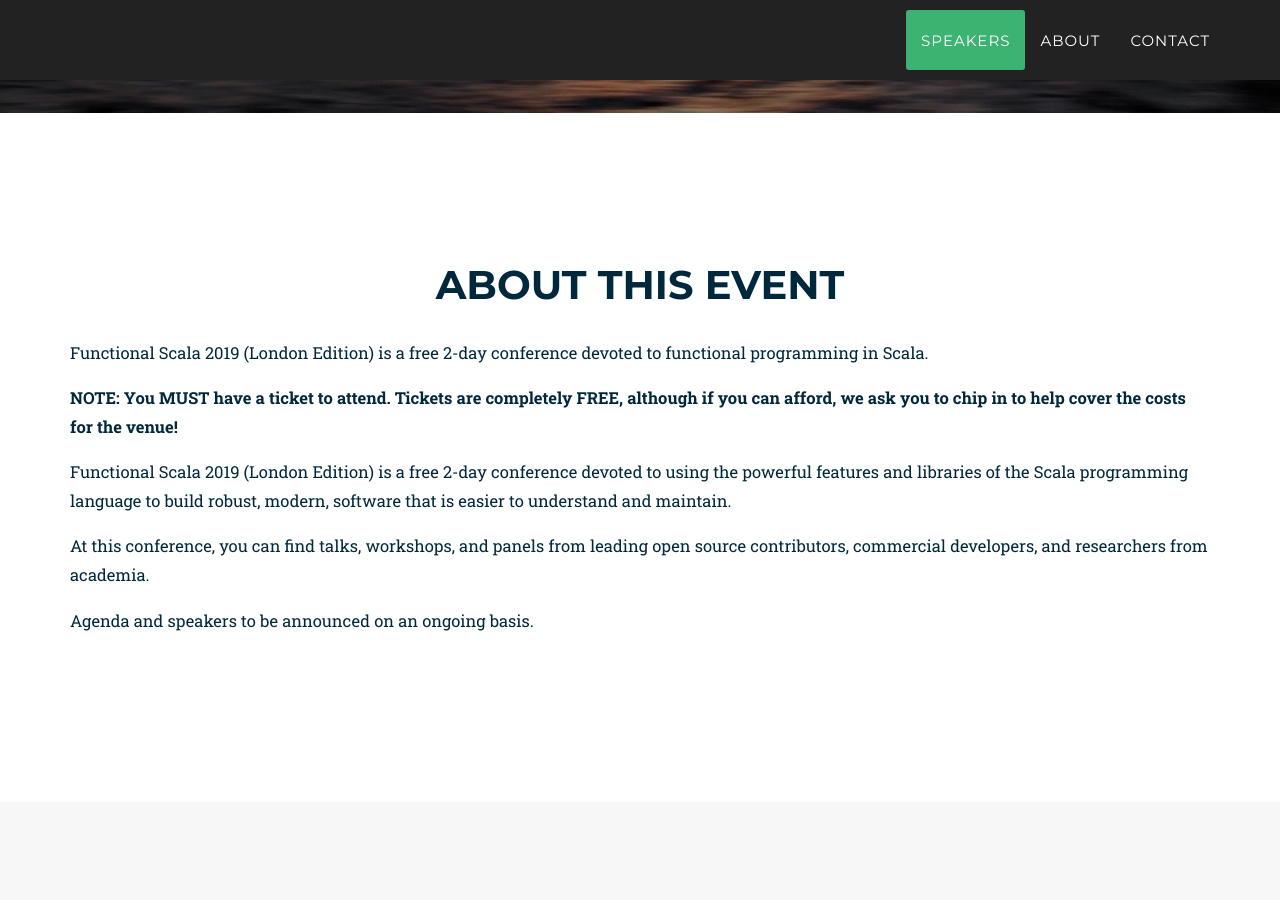
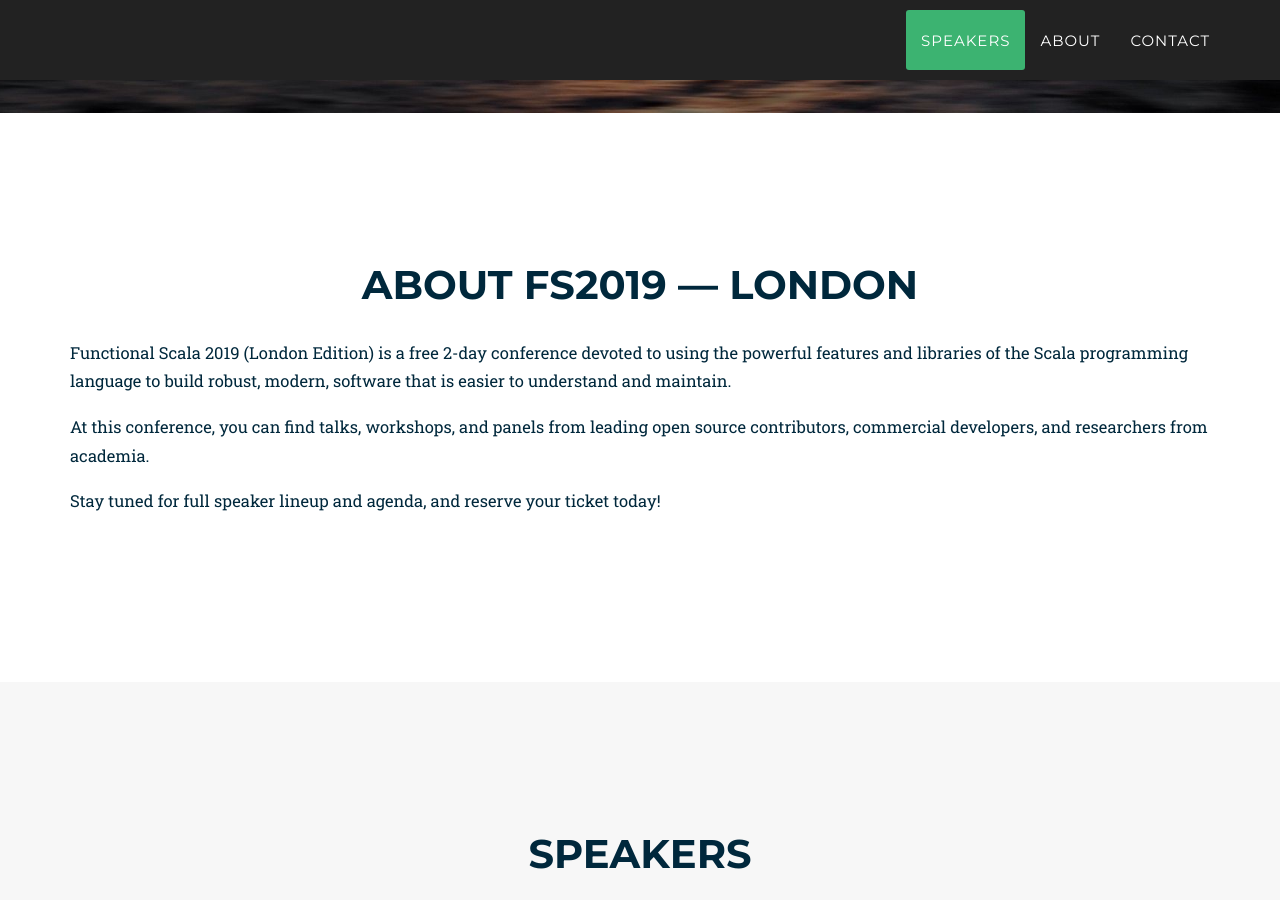
Before and after one commit to melvinchng/event-jekyll-theme, a Jekyll site: the page built from index.html, in a window 1280 px wide and 900 px high, scrolled down 787 px. Built offline with Jekyll 4.4.1, drawn with Linux system fonts in a browser that asks for light colours; some web fonts are replaced.

Commit message:
Add intro

```diff
--- a/_includes/2017_data/intro.html
+++ b/_includes/2017_data/intro.html
@@ -3,27 +3,17 @@
         <div class="container">
             <div class="row">
                 <div class="col-lg-12 text-center">
-                    <h2 class="section-heading">About this Event</h2>
+                    <h2 class="section-heading">About FS2019 — London</h2>
                 </div>
             </div>
             <div class="row container">
-                <p>Functional Scala 2019 (London Edition) is a free 2-day conference devoted to functional programming in Scala.</a>
-                </p>
-                <div>
-<p><b>NOTE: You MUST have a ticket to attend.
-Tickets are completely FREE, although if you can afford,
-we ask you to chip in to help cover the costs for the venue!</b></p>
+                <p>Functional Scala 2019 (London Edition) is a free 2-day conference
+                devoted to using the powerful features and libraries of the Scala
+                programming language to build robust, modern, software that is easier to understand and maintain.</p>
 
-<p>Functional Scala 2019 (London Edition) is a free 2-day conference
-devoted to using the powerful features and libraries of the Scala
-programming language to build robust, modern, software that is easier to understand and maintain.</p>
+                <p>At this conference, you can find talks, workshops, and panels from leading open source contributors, commercial developers, and researchers from academia. </p>
 
-<p>At this conference,
-  you can find talks, workshops,
-  and panels from leading open source contributors,
-  commercial developers, and researchers from academia. </p>
-
-<p> Agenda and speakers to be announced on an ongoing basis.</p>
+                <p>Stay tuned for full speaker lineup and agenda, and reserve your ticket today!</p>
 
           <!--     <center><a href="#" class="page-scroll btn btn-xl">Registration Closed</a></center> -->
             </div>
```
